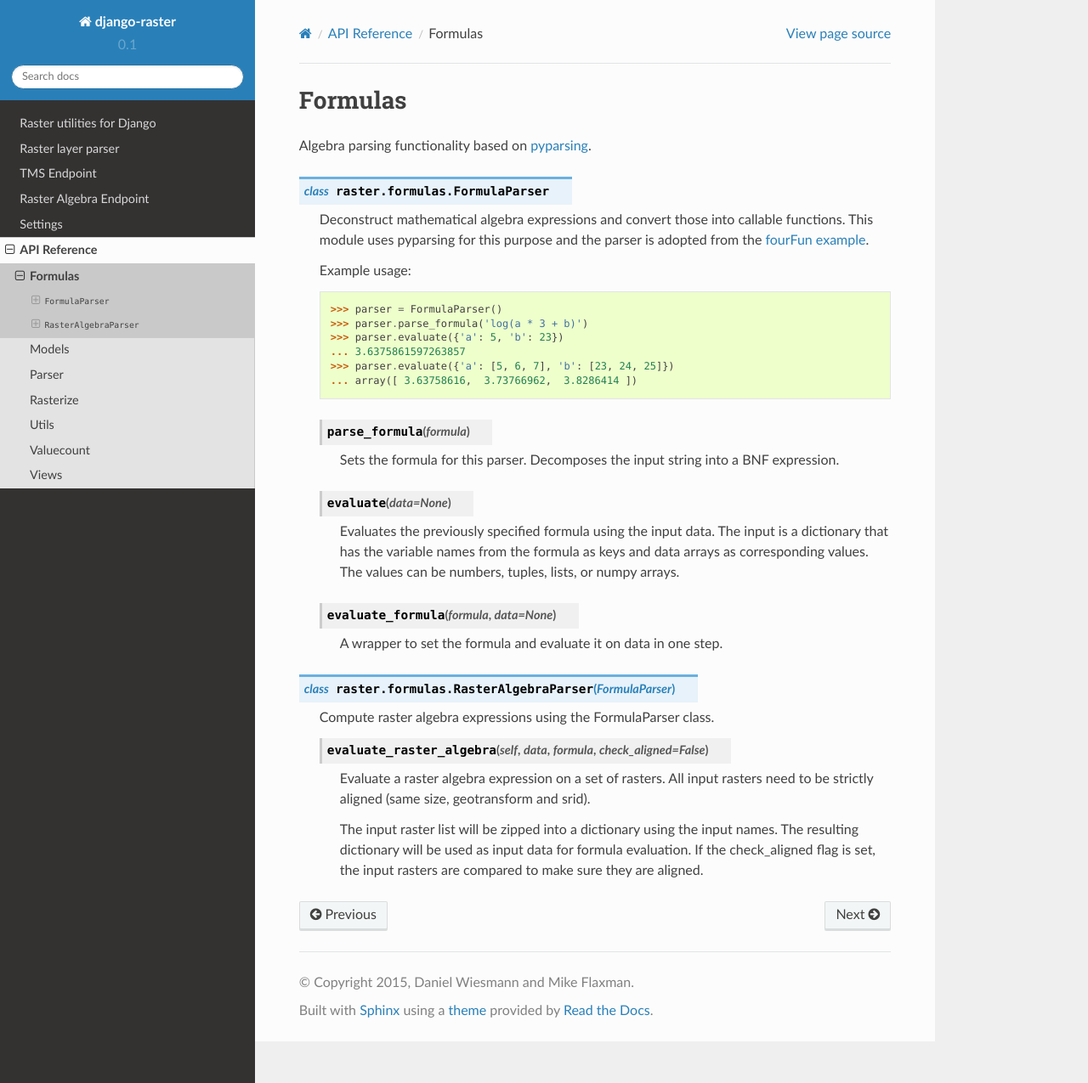
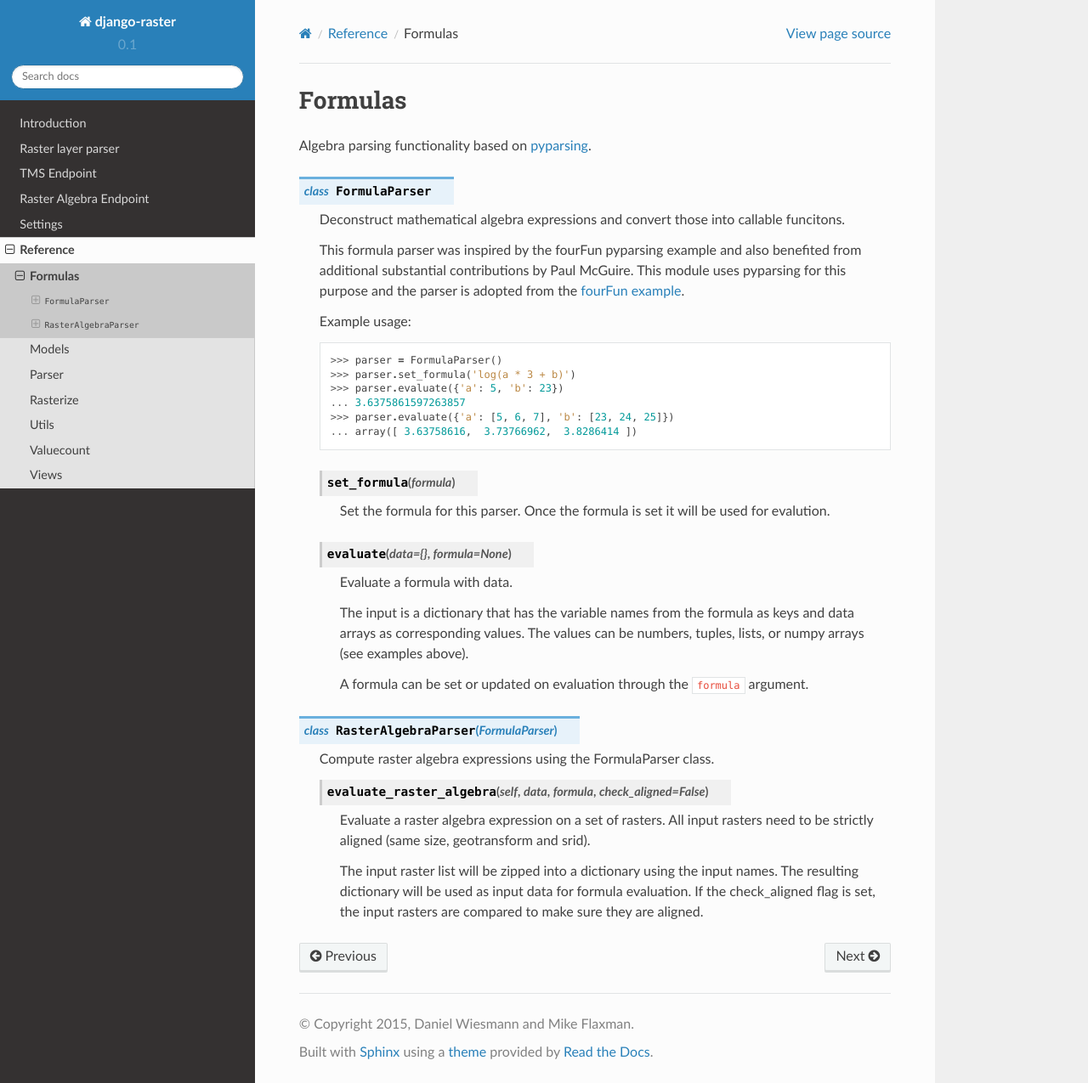
Before and after one commit to geodesign/django-raster, a Sphinx documentation site: the page built from docs/ref/algebra/parser.rst, in a window 1280 px wide and 1275 px high. Shown: the whole window at 85% size. Built offline with Sphinx 7.4.7 and the Read the Docs theme 2.0.0, drawn with Linux system fonts in a browser that asks for light colours.

Commit message:
Improved structuring on docs.

```diff
--- a/docs/conf.py
+++ b/docs/conf.py
@@ -51,7 +51,7 @@ source_parsers = {
 #source_encoding = 'utf-8-sig'
 
 # The master toctree document.
-master_doc = 'toc'
+master_doc = 'index'
 
 # General information about the project.
 project = u'django-raster'
@@ -78,7 +78,7 @@ language = None
 # non-false value, then it is used:
 #today = ''
 # Else, today_fmt is used as the format for a strftime call.
-#today_fmt = '%B %d, %Y'
+today_fmt = '%B %d, %Y'
 
 # List of patterns, relative to source directory, that match files and
 # directories to ignore when looking for source files.
@@ -93,17 +93,17 @@ exclude_patterns = ['_build']
 
 # If true, the current module name will be prepended to all description
 # unit titles (such as .. function::).
-#add_module_names = True
+add_module_names = False
 
 # If true, sectionauthor and moduleauthor directives will be shown in the
 # output. They are ignored by default.
 #show_authors = False
 
 # The name of the Pygments (syntax highlighting) style to use.
-pygments_style = 'sphinx'
+pygments_style = 'trac'
 
 # A list of ignored prefixes for module index sorting.
-#modindex_common_prefix = []
+modindex_common_prefix = ['raster.']
 
 # If true, keep warnings as "system message" paragraphs in the built documents.
 #keep_warnings = False
@@ -158,7 +158,7 @@ html_static_path = ['_static']
 
 # If true, SmartyPants will be used to convert quotes and dashes to
 # typographically correct entities.
-#html_use_smartypants = True
+html_use_smartypants = True
 
 # Custom sidebar templates, maps document names to template names.
 #html_sidebars = {}
--- a/docs/ref/formulas.rst
+++ b/docs/ref/algebra/parser.rst
@@ -2,44 +2,49 @@
 Formulas
 ========
 
-.. module:: raster.formulas
+.. module:: raster.algebra.parser
 
 Algebra parsing functionality based on pyparsing__.
 
 __ http://pyparsing.wikispaces.com/
 
+
 .. class:: FormulaParser
 
     Deconstruct mathematical algebra expressions and convert those into
-    callable functions. This module uses pyparsing for this purpose and
-    the parser is adopted from the `fourFun example`__.
+    callable funcitons.
+
+    This formula parser was inspired by the fourFun pyparsing example and also
+    benefited from additional substantial contributions by Paul McGuire.
+    This module uses pyparsing for this purpose and the parser is adopted from
+    the `fourFun example`__.
 
     Example usage::
 
         >>> parser = FormulaParser()
-        >>> parser.parse_formula('log(a * 3 + b)')
+        >>> parser.set_formula('log(a * 3 + b)')
         >>> parser.evaluate({'a': 5, 'b': 23})
         ... 3.6375861597263857
         >>> parser.evaluate({'a': [5, 6, 7], 'b': [23, 24, 25]})
         ... array([ 3.63758616,  3.73766962,  3.8286414 ])
 
-    .. method:: parse_formula(formula)
+    __ http://pyparsing.wikispaces.com/file/view/fourFn.py
 
-         Sets the formula for this parser. Decomposes the input string into a
-         BNF expression.
+    .. method:: set_formula(formula)
 
-    .. method:: evaluate(data=None)
+         Set the formula for this parser. Once the formula is set it will be
+         used for evalution.
 
-        Evaluates the previously specified formula using the input data. The
-        input is a dictionary that has the variable names from the formula as
-        keys and data arrays as corresponding values. The values can be
-        numbers, tuples, lists, or numpy arrays.
+    .. method:: evaluate(data={}, formula=None)
 
-    .. method:: evaluate_formula(formula, data=None)
+        Evaluate a formula with data.
 
-        A wrapper to set the formula and evaluate it on data in one step.
+        The input is a dictionary that has the variable names from the formula
+        as keys and data arrays as corresponding values. The values can be
+        numbers, tuples, lists, or numpy arrays (see examples above).
 
-__ http://pyparsing.wikispaces.com/file/view/fourFn.py
+        A formula can be set or updated on evaluation through the ``formula``
+        argument.
 
 
 .. class:: RasterAlgebraParser(FormulaParser)
--- a/docs/ref/index.rst
+++ b/docs/ref/index.rst
@@ -1,11 +1,11 @@
-=============
-API Reference
-=============
+=========
+Reference
+=========
 
 .. toctree::
    :maxdepth: 2
 
-   formulas
+   algebra/parser
    models
    parser
    rasterize
```
Also changed, not shown: docs/index.rst (+16 -39 lines), docs/introduction.rst (added, +43 -0 lines), docs/ref/models.rst (+7 -0 lines), docs/toc.rst (deleted, +0 -12 lines), 1 other file.
